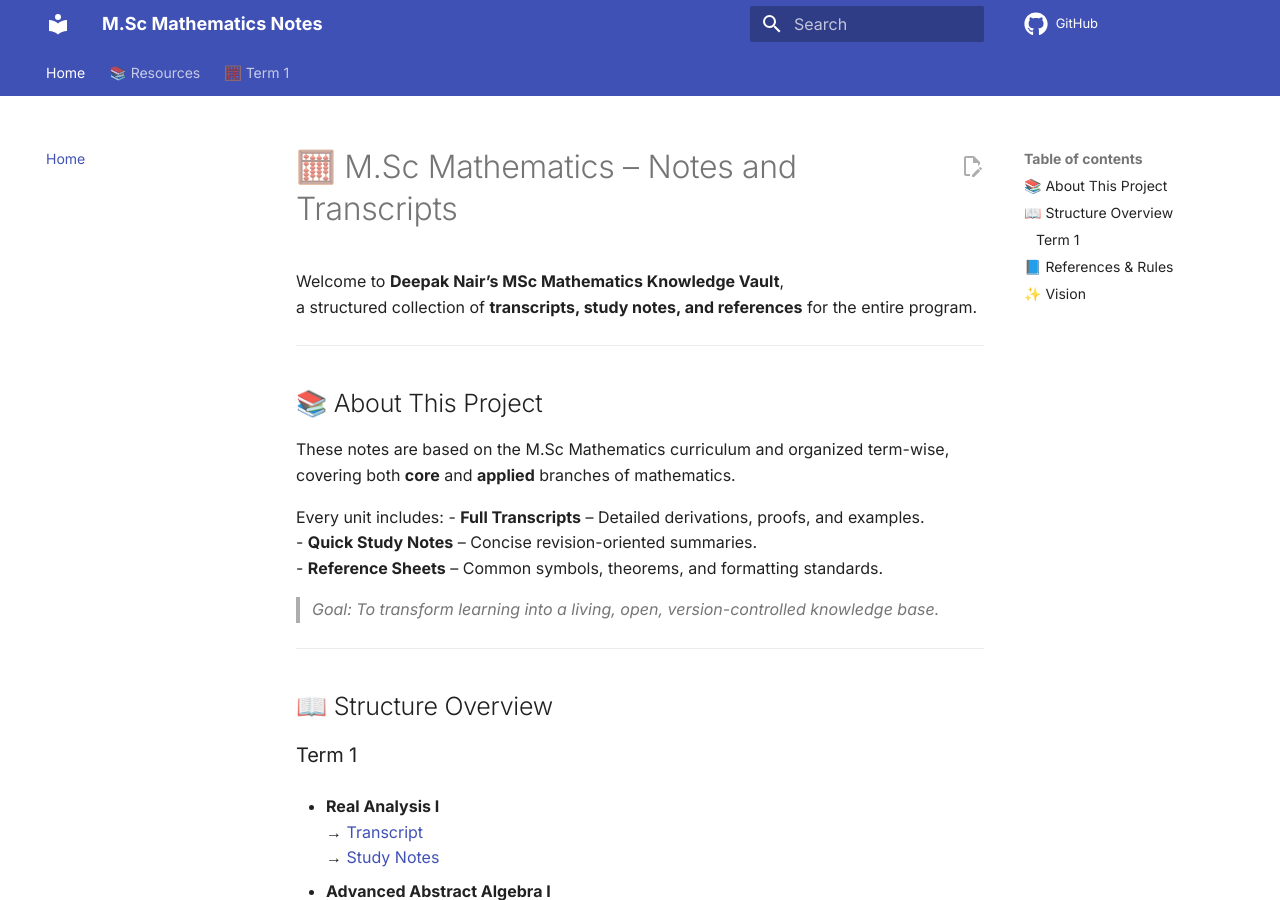
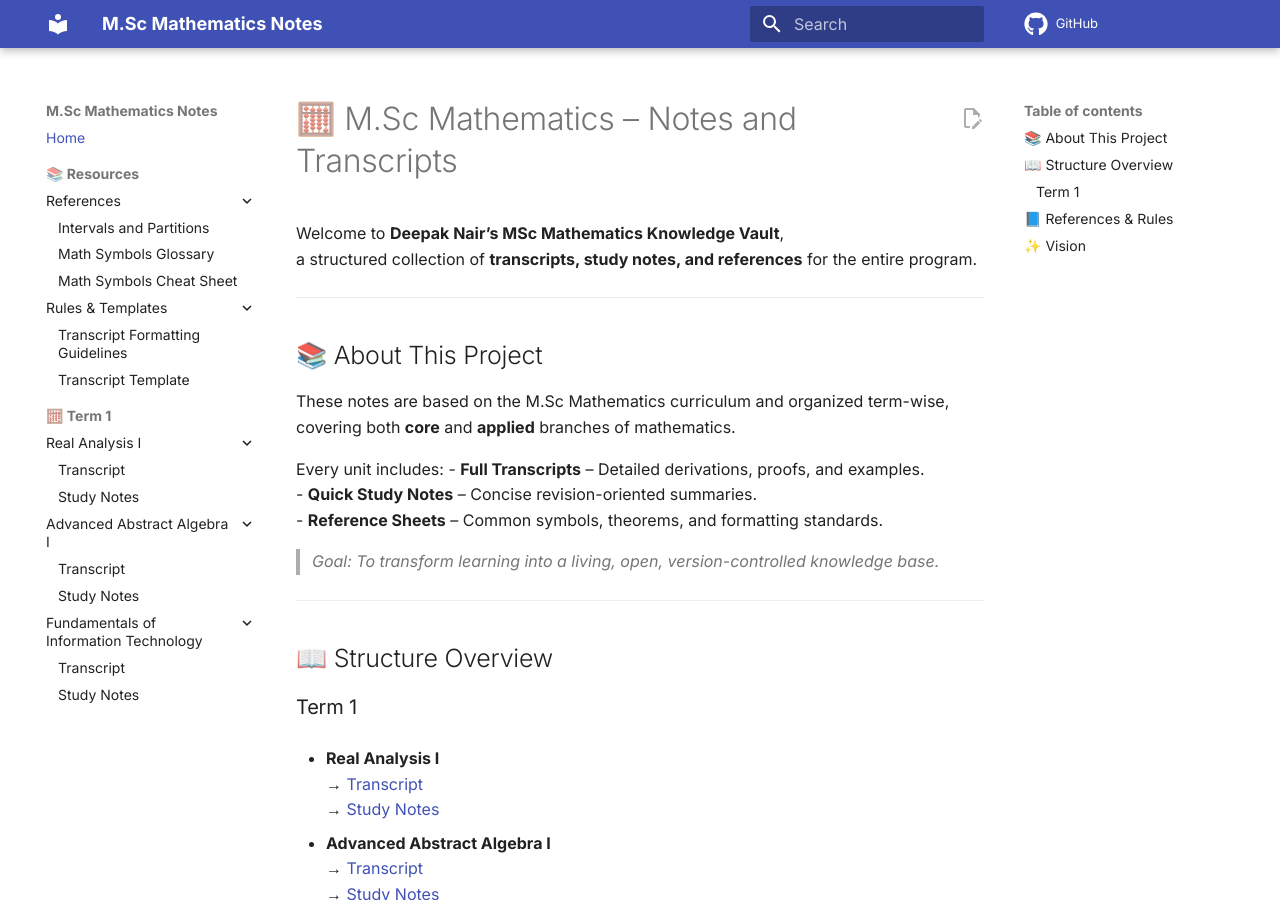
Before and after one commit to dhnair/msc-maths, an MkDocs documentation site: the page built from docs/index.md, in a window 1280 px wide and 900 px high. Built offline with MkDocs 1.6.1 and Material for MkDocs 9.7.7, drawn with Linux system fonts in a browser that asks for light colours; comment, search, counter and statistics services are not loaded.

Commit message:
Sun Oct 12 02:13:01 IST 2025

```diff
--- a/mkdocs.yaml
+++ b/mkdocs.yaml
@@ -8,7 +8,7 @@ theme:
   name: material
   features:
     - navigation.expand
-    - navigation.tabs
+    - navigation.sections
     - navigation.instant
     - navigation.tracking
     - navigation.top
```
